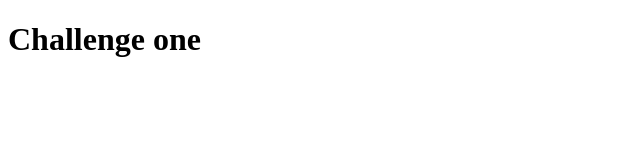
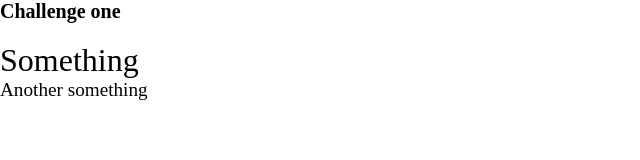
Before and after one commit to daviesesiro/web-dev-challenge-1, a plain HTML site: page index.html in a window 1280 px wide. Shown: the whole page, without its empty margins (0-640 px from the left). Drawn offline with Linux system fonts and the light colour scheme.

Commit message:
✅done with basic setup

```diff
--- a/index.html
+++ b/index.html
@@ -4,10 +4,20 @@
     <meta charset="UTF-8">
     <meta name="viewport" content="width=device-width, initial-scale=1.0">
     <title>Design challenge 1</title>
+    <!-- fonts -->
+    <link rel="preconnect" href="https://fonts.gstatic.com">
+    <link href="https://fonts.googleapis.com/css2?family=Abril+Fatface&display=swap" rel="stylesheet">
+    <link href="https://fonts.googleapis.com/css2?family=Montserrat:ital,wght@0,300;0,400;0,500;1,700&display=swap"
+        rel="stylesheet">
+    <!-- css -->
     <link rel="stylesheet" href="main.css">
+    <!-- js -->
     <script src="script.js" defer></script>
 </head>
 <body>
     <h1>Challenge one</h1>
+
+    <p class="text-md pt-sm">Something</p>
+    <p class="text-sm">Another something</p>
 </body>
 </html>
--- a/main.css
+++ b/main.css
@@ -0,0 +1,29 @@
+* {
+  margin: 0;
+  padding: 0;
+  text-rendering: optimizeLegibility;
+}
+
+.font-mont {
+  font-family: "Montserrat", sans-serif !important;
+}
+
+.font-abril {
+  font-family: "Abril Fatface" !important;
+}
+
+body {
+  font-size: 62.5%; /* defaults the font size to 10px */
+}
+
+.text-sm {
+  font-size: 1.2rem; /* 12px */
+}
+
+.text-md {
+  font-size: 2rem; /* 20px */
+}
+
+.pt-sm {
+  margin-top: 1.2rem;
+}
```
Also changed, not shown: 3 other files.
